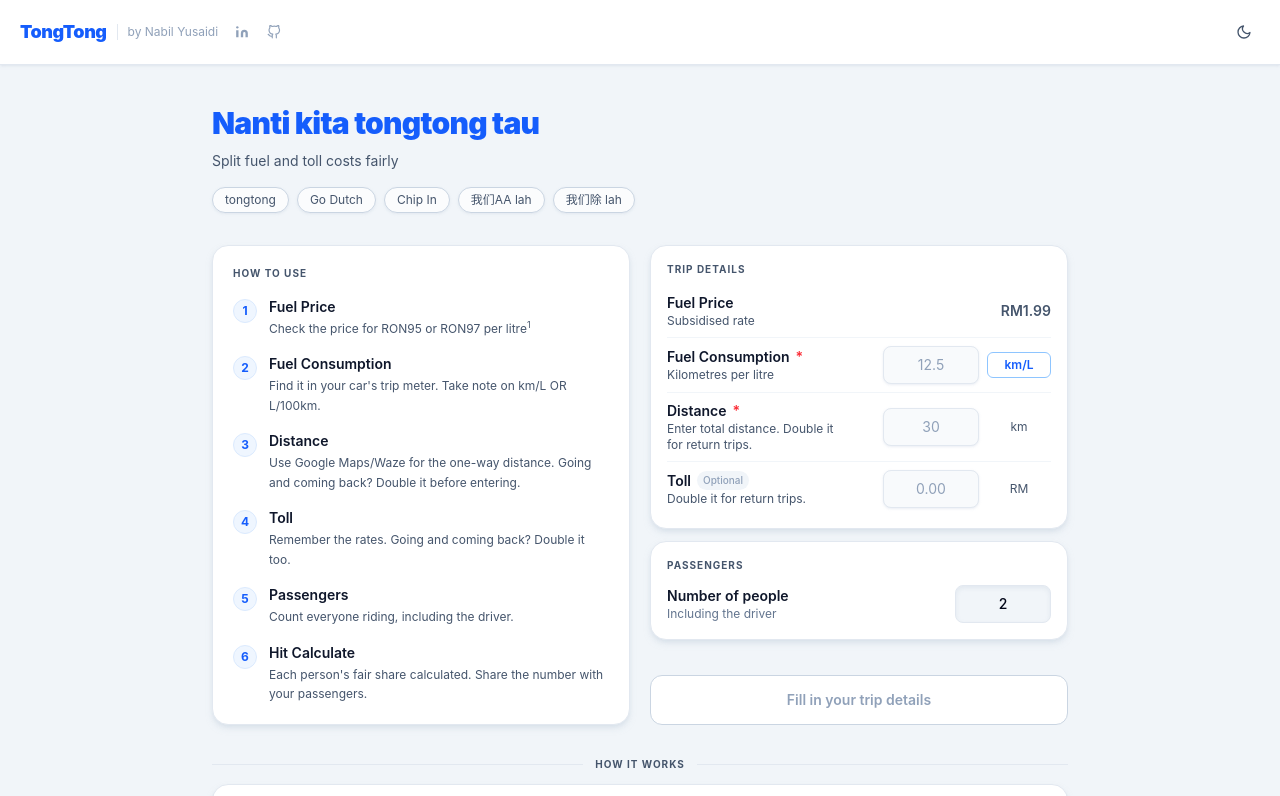
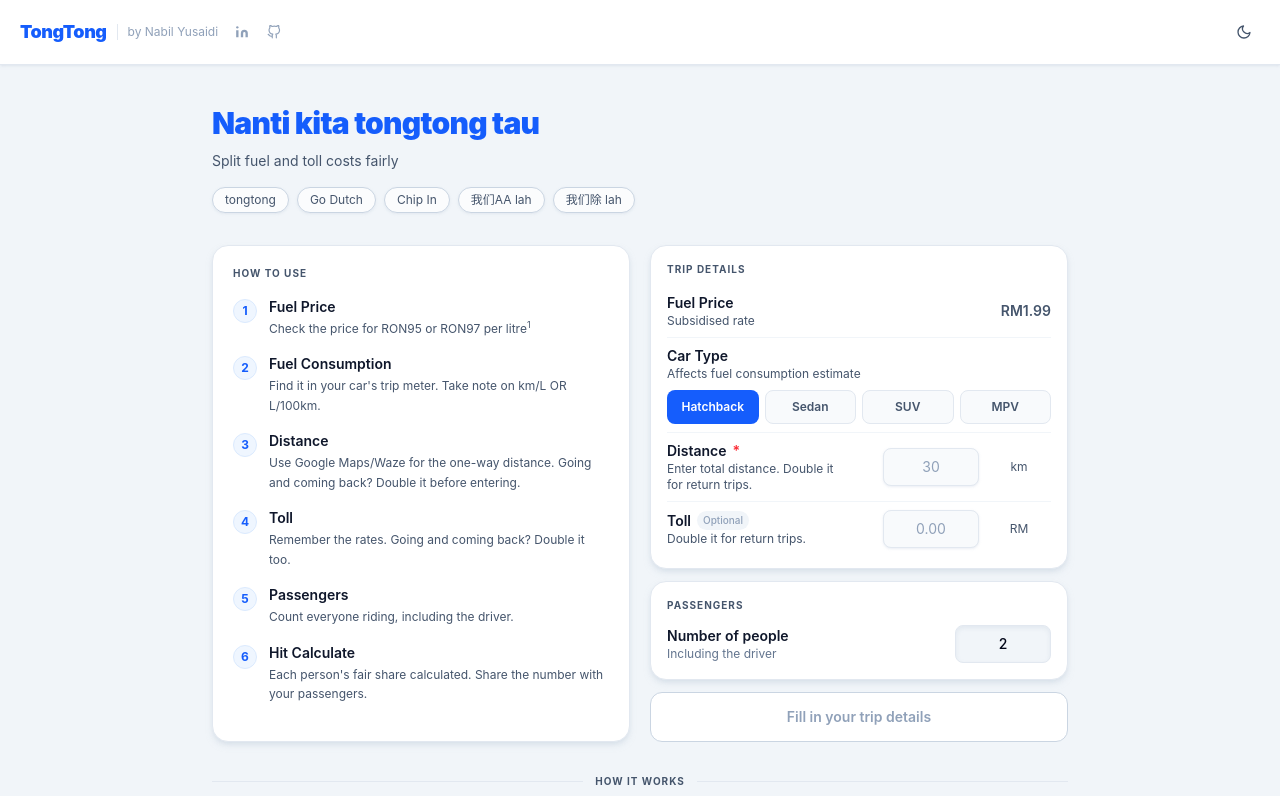
Before and after one commit to nabilyusaidi/tongtong, a React (Vite) app: page / in a window 1280 px wide. Shown: the top 796 px of the page. Built offline with nearby package versions, Linux system fonts and the light colour scheme; no server answers.

Commit message:
feat: Phase 6 — car category presets
Replace free-text fuel consumption input with a 4-option grid (Hatchback,
Sedan, SUV, MPV). L/100km values are hidden from the user and resolved
silently from presets. Removes the unit toggle and the L/100km vs km/L
FAQ entry.

```diff
--- a/src/components/Calculator.jsx
+++ b/src/components/Calculator.jsx
@@ -1,30 +1,32 @@
 import { useEffect, useMemo, useState } from 'react'
 import { calculateTrip } from '../lib/calculator'
+
+const CAR_PRESETS = {
+  hatchback: { label: 'Hatchback', consumption: 6.5 },
+  sedan:     { label: 'Sedan',     consumption: 7.5 },
+  suv:       { label: 'SUV',       consumption: 9.5 },
+  mpv:       { label: 'MPV',       consumption: 11.0 },
+}
 
 export default function Calculator({ onResultChange, resultTargetRef }) {
   const [budi95Price, setBudi95Price] = useState(1.99)
   const [marketPrice, setMarketPrice] = useState(null)
   const [useMarketRate, setUseMarketRate] = useState(false)
   const [priceDate, setPriceDate] = useState(null)
-  const [consumption, setConsumption] = useState('')
-  const [consumptionUnit, setConsumptionUnit] = useState('km/L')
+  const [carType, setCarType] = useState('hatchback')
   const [distance, setDistance] = useState('')
   const [toll, setToll] = useState('')
   const [passengers, setPassengers] = useState('2')
 
   const fuelPrice = useMarketRate && marketPrice !== null ? marketPrice : budi95Price
-  const rawConsumption = parseFloat(consumption)
-  const parsedConsumption = consumptionUnit === 'km/L' && rawConsumption > 0
-    ? 100 / rawConsumption
-    : rawConsumption
+  const parsedConsumption = CAR_PRESETS[carType].consumption
   const parsedDistance = parseFloat(distance)
   const parsedToll = parseFloat(toll) || 0
   const parsedPassengers = Number(passengers)
   const passengerError = getPassengerError(passengers, parsedPassengers)
   const hasValidPassengers = passengers !== '' && !passengerError
 
-  const hasValidInputs =
-    parsedConsumption > 0 && parsedDistance > 0 && hasValidPassengers
+  const hasValidInputs = parsedDistance > 0 && hasValidPassengers
 
   const result = useMemo(() => (
     hasValidInputs
@@ -62,11 +64,6 @@ export default function Calculator({ onResultChange, resultTargetRef }) {
     }
   }
 
-  function toggleConsumptionUnit() {
-    setConsumptionUnit(u => u === 'L/100km' ? 'km/L' : 'L/100km')
-    setConsumption('')
-  }
-
   return (
     <div className="flex flex-col h-full space-y-3">
       <Section label="Trip details">
@@ -79,17 +76,7 @@ export default function Calculator({ onResultChange, resultTargetRef }) {
             priceDate={priceDate}
           />
           <Divider />
-          <Field
-            label="Fuel Consumption"
-            required
-            description={consumptionUnit === 'L/100km' ? 'Litres per 100 km' : 'Kilometres per litre'}
-            unit={consumptionUnit}
-            onUnitClick={toggleConsumptionUnit}
-            value={consumption}
-            onChange={setConsumption}
-            placeholder={consumptionUnit === 'L/100km' ? '8' : '12.5'}
-            step="0.1"
-          />
+          <CarTypeSelector value={carType} onChange={setCarType} />
           <Divider />
           <Field
             label="Distance"
@@ -157,6 +144,33 @@ export default function Calculator({ onResultChange, resultTargetRef }) {
       >
         {hasValidInputs ? 'Calculate →' : 'Fill in your trip details'}
       </button>
+    </div>
+  )
+}
+
+function CarTypeSelector({ value, onChange }) {
+  return (
+    <div className="py-1 space-y-2">
+      <div>
+        <p className="text-sm font-semibold text-slate-900 dark:text-white">Car Type</p>
+        <p className="text-xs text-slate-600 dark:text-neutral-400">Affects fuel consumption estimate</p>
+      </div>
+      <div className="grid grid-cols-4 gap-1.5">
+        {Object.entries(CAR_PRESETS).map(([key, { label }]) => (
+          <button
+            key={key}
+            type="button"
+            onClick={() => onChange(key)}
+            className={`py-2 rounded-lg text-xs font-semibold transition-colors ${
+              value === key
+                ? 'bg-blue-600 text-white'
+                : 'bg-slate-50 dark:bg-neutral-800 border border-slate-200 dark:border-white/5 text-slate-600 dark:text-neutral-400 hover:bg-slate-100 dark:hover:bg-neutral-700'
+            }`}
+          >
+            {label}
+          </button>
+        ))}
+      </div>
     </div>
   )
 }
--- a/src/components/Explanation.jsx
+++ b/src/components/Explanation.jsx
@@ -28,10 +28,6 @@ const faqs = [
       </>
     ),
   },
-  {
-    q: 'What is the difference between L/100km and km/L?',
-    a: "km/L is kilometres per litre, so higher means more efficient. L/100km is how many litres your car burns per 100 km, so lower means more efficient. TongTong converts automatically when you tap the unit.",
-  },
 ]
 
 export default function Explanation() {
```
Also changed, not shown: 1 other file (tests, documents, lock files or other folders).
